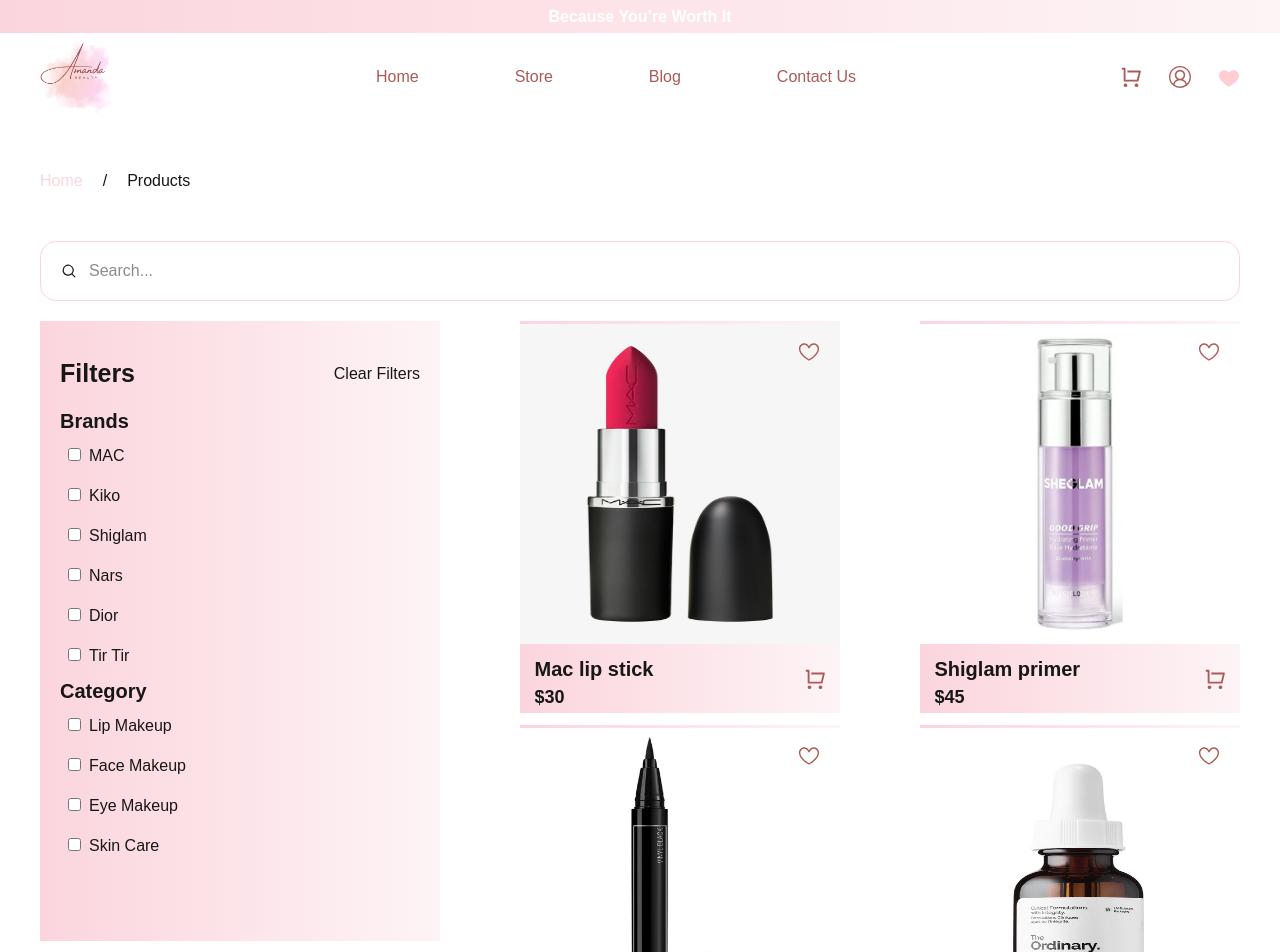
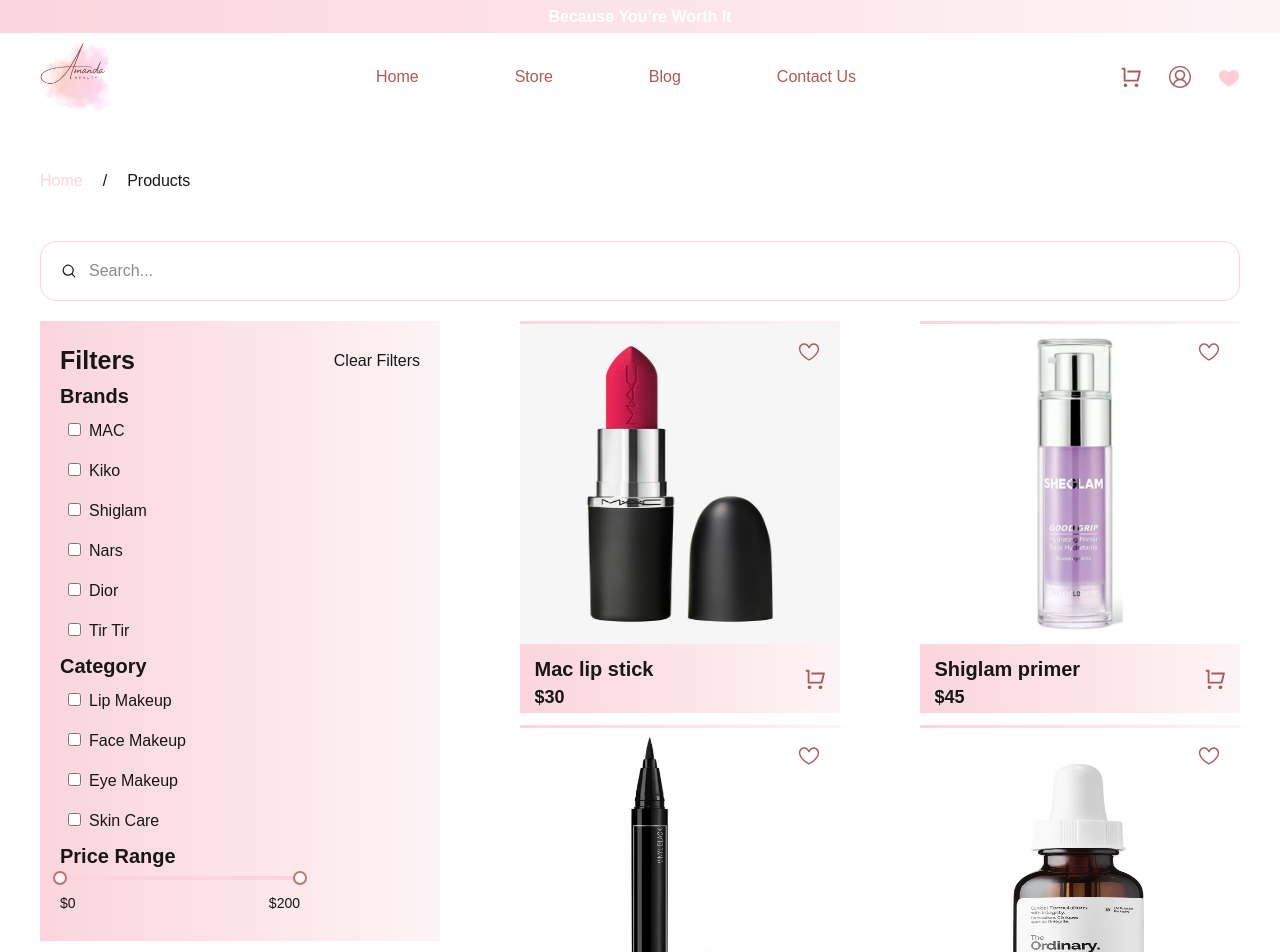
Before and after one commit to khaterehnaseri444-ui/amanda, a Next.js app: page /products in a window 1280 px wide. Shown: the top 952 px of the page. Built offline with nearby package versions, Linux system fonts and the light colour scheme.

Commit message:
feat:install rs slider package

```diff
--- a/components/ui/molecules/filter/Filter.tsx
+++ b/components/ui/molecules/filter/Filter.tsx
@@ -2,6 +2,8 @@
 import P from "../../atom/CustomP/P";
 import Input from "../../atom/customInput/Input";
 import Button from "../../atom/customButton/Button";
+import Slider from "rc-slider";
+import "rc-slider/assets/index.css";
 
 interface FiltersType {
     id: number
@@ -14,10 +16,8 @@
     setChosenBrand: React.Dispatch<React.SetStateAction<string[]>>
     chosenCategory: string[]
     setChosenCategory: React.Dispatch<React.SetStateAction<string[]>>
-}
-
-interface FilterHandlerType {
-
+    priceRange: [number, number]
+    setPriceRange: React.Dispatch<React.SetStateAction<[number, number]>>
 }
 
 const filterItems: FiltersType[] = [
@@ -40,7 +40,7 @@
         ]
     },
 ]
-function Filter({ chosenBrand, setChosenBrand, chosenCategory, setChosenCategory }: FiltersPropsType) {
+function Filter({ chosenBrand, setChosenBrand, chosenCategory, setChosenCategory, priceRange, setPriceRange }: FiltersPropsType) {
     const filterHandler = (
         value: string,
         list: string[],
@@ -77,6 +77,14 @@
                     </div>
                 </React.Fragment>
             ))}
+            <div className="w-60 h-40">
+                <P className="text-[20px] font-semibold">Price Range</P>
+                <Slider range min={0} max={200} value={priceRange} onChange={(value) => setPriceRange(value as [number, number])} trackStyle={[{ backgroundColor: "#FBD5DD" }]} handleStyle={[{ borderColor: "#aa5b57" }, { borderColor: "#aa5b57" },]} />
+                <div className="flex justify-between mt-2 text-sm">
+                    <P>${priceRange[0]}</P>
+                    <P>${priceRange[1]}</P>
+                </div>
+            </div>
         </div>
     );
 }
--- a/components/ui/organisms/productsOrganisms/ProductsOrganisms.tsx
+++ b/components/ui/organisms/productsOrganisms/ProductsOrganisms.tsx
@@ -10,11 +10,13 @@
     const [valueInput, setValueInput] = useState<string>('')
     const [chosenBrand, setChosenBrand] = useState<string[]>([])
     const [chosenCategory, setChosenCategory] = useState<string[]>([])
+    const [priceRange, setPriceRange] = useState<[number, number]>([0, 200])
     const filterProducts = products.filter((item) => {
         const filterSeaarch = item.name.toLowerCase().includes(valueInput.toLowerCase())
         const filterBrands = chosenBrand.length === 0 || chosenBrand.includes(item.brand)
         const filterCategory = chosenCategory.length === 0 || chosenCategory.includes(item.category)
-        return filterSeaarch && filterBrands && filterCategory
+        const filterPrice = item.price >= priceRange[0] && item.price <= priceRange[1]
+        return filterSeaarch && filterBrands && filterCategory && filterPrice
     })
     return (
         <div className='w-full h-auto flex flex-col justify-center items-center'>
@@ -28,7 +30,7 @@
             <SearchBar valueInput={valueInput} setValueInput={setValueInput} />
             <div className='w-300 h-auto  flex justify-between'>
                 <div className="w-100 h-auto">
-                    <Filter chosenBrand={chosenBrand} setChosenBrand={setChosenBrand} chosenCategory={chosenCategory} setChosenCategory={setChosenCategory} />
+                    <Filter chosenBrand={chosenBrand} setChosenBrand={setChosenBrand} chosenCategory={chosenCategory} setChosenCategory={setChosenCategory} priceRange={priceRange} setPriceRange={setPriceRange} />
                 </div>
                 <div className="w-180 h-auto">
                     <Products filterSeaarch={filterProducts} />
--- a/package.json
+++ b/package.json
@@ -11,6 +11,7 @@
   "dependencies": {
     "formik": "^2.4.9",
     "next": "16.0.10",
+    "rc-slider": "^11.1.9",
     "react": "19.2.1",
     "react-dom": "19.2.1",
     "react-icons": "^5.5.0",
```
Also changed, not shown: 1 other file (tests, documents, lock files or other folders).
